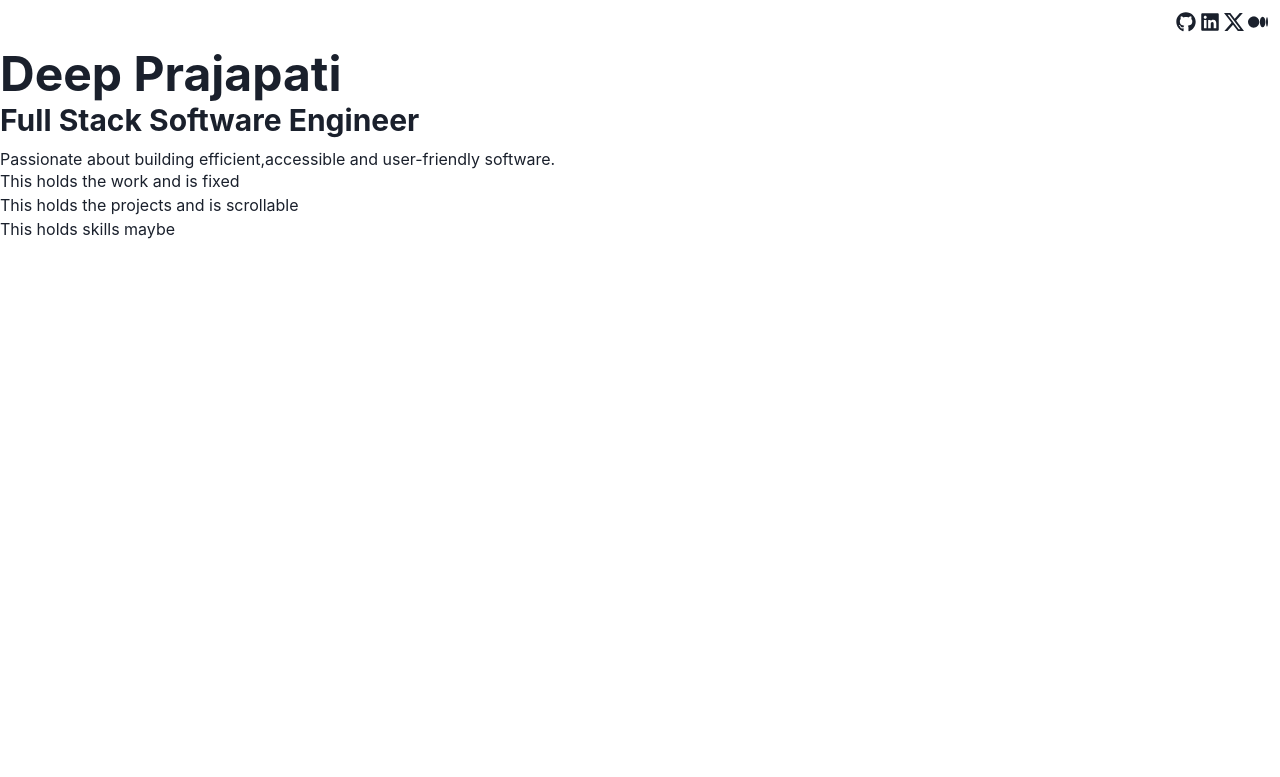
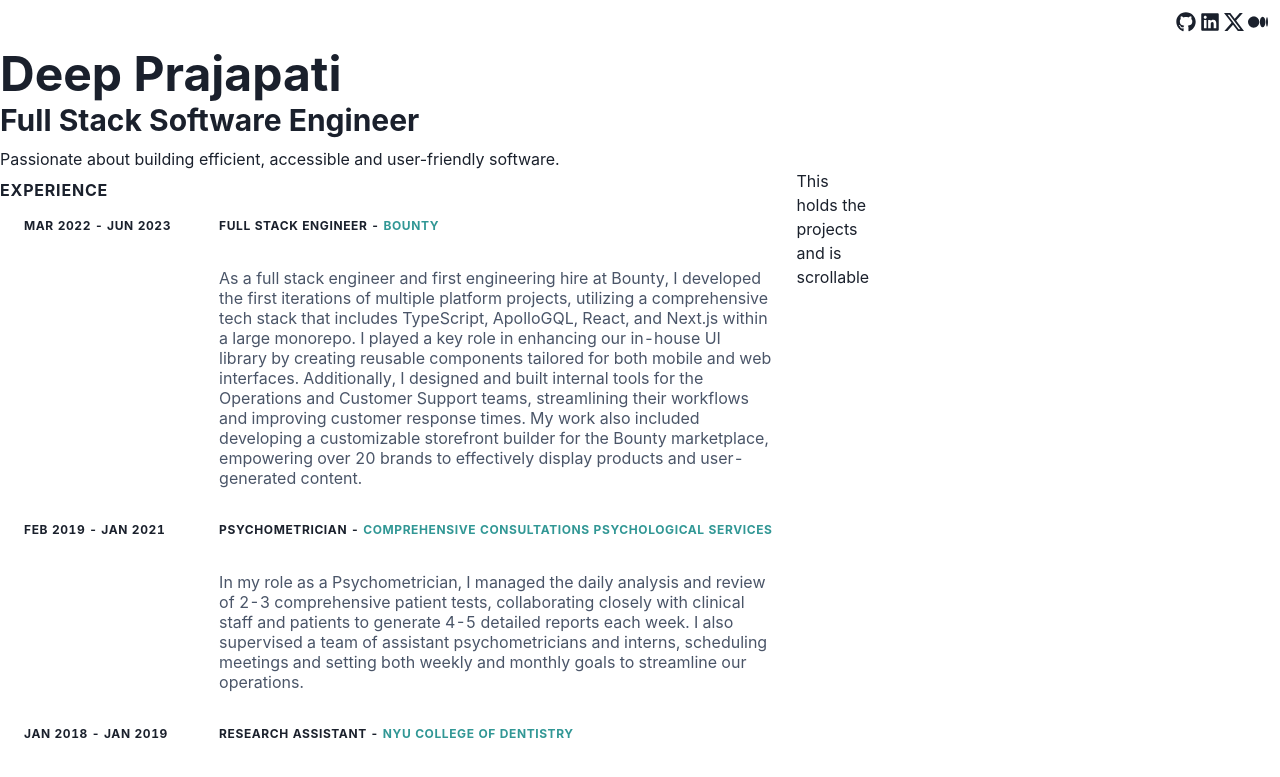
Before and after one commit to dprajapati4/v2-website, a Next.js app: page / in a window 1280 px wide. Shown: the top 777 px of the page. Built offline with nearby package versions, Linux system fonts and the light colour scheme.

Commit message:
add experience data and table

```diff
--- /dev/null
+++ b/src/app/_components/ExperienceTable.js
@@ -0,0 +1,60 @@
+import React from "react";
+import {
+  Box,
+  Table,
+  Tbody,
+  Tfoot,
+  Tr,
+  Th,
+  Td,
+  TableContainer,
+  Link,
+} from "@chakra-ui/react";
+
+const Tdata = ({ children }) => {
+  return (
+    <Td
+      fontWeight={"bold"}
+      textTransform={"uppercase"}
+      fontSize={"xs"}
+      letterSpacing={"wider"}
+    >
+      {children}
+    </Td>
+  );
+};
+
+export const ExperienceTable = ({ experiences }) => {
+  return (
+    <TableContainer>
+      <Table variant="unstyled" size={"md"}>
+        <Tbody>
+          {experiences.map((experience, i) => (
+            <React.Fragment key={i}>
+              <Tr>
+                <Tdata>{experience.date}</Tdata>
+                <Tdata>
+                  {experience.title} -{" "}
+                  <Box as="span" color="teal.500">
+                    {experience.employer}
+                  </Box>
+                </Tdata>
+              </Tr>
+              <Tr>
+                <Td></Td>
+                <Td color="gray.600" whiteSpace="normal" wordBreak="break-word">
+                  {experience.description}
+                </Td>
+              </Tr>
+            </React.Fragment>
+          ))}
+        </Tbody>
+        <Tfoot>
+          <Tr>
+            <Th>View Full Resume</Th>
+          </Tr>
+        </Tfoot>
+      </Table>
+    </TableContainer>
+  );
+};
--- a/src/app/_lib/data.js
+++ b/src/app/_lib/data.js
@@ -11,7 +11,6 @@
 import { SiExpress, SiApollographql } from "react-icons/si";
 import { HiOutlineMail } from "react-icons/hi";
 import { BsTwitterX, BsMedium } from "react-icons/bs";
-
 
 export const technologies = [
   {
@@ -88,3 +87,30 @@
   //     url:'mailto:'
   //   },
 ];
+
+export const experiences = [
+  {
+    date: "Mar 2022 - Jun 2023",
+    title: "Full Stack Engineer",
+    employer: "Bounty",
+    link: "google.com",
+    description:
+      "As a full stack engineer and first engineering hire at Bounty, I developed the first iterations of multiple platform projects, utilizing a comprehensive tech stack that includes TypeScript, ApolloGQL, React, and Next.js within a large monorepo. I played a key role in enhancing our in-house UI library by creating reusable components tailored for both mobile and web interfaces. Additionally, I designed and built internal tools for the Operations and Customer Support teams, streamlining their workflows and improving customer response times. My work also included developing a customizable storefront builder for the Bounty marketplace, empowering over 20 brands to effectively display products and user-generated content. ",
+  },
+  {
+    date: "Feb 2019 - Jan 2021",
+    title: "Psychometrician",
+    employer: "Comprehensive Consultations Psychological Services",
+    link: "google.com",
+    description:
+      "In my role as a Psychometrician, I managed the daily analysis and review of 2-3 comprehensive patient tests, collaborating closely with clinical staff and patients to generate 4-5 detailed reports each week. I also supervised a team of assistant psychometricians and interns, scheduling meetings and setting both weekly and monthly goals to streamline our operations.  ",
+  },
+  {
+    date: "Jan 2018 - Jan 2019",
+    title: "Research Assistant",
+    employer: "NYU College of Dentistry",
+    link: "google.com",
+    description:
+      "As a Research Assistant at NYU College of Dentistry's COBRA Lab, I honed my technical skills by conducting 3D printing, microCT imaging, and nano-indentation, while also preparing polished specimen samples. My commitment to advancing research was demonstrated through monthly presentations using quantitative analysis and creative visuals. ",
+  },
+];
--- a/src/app/page.js
+++ b/src/app/page.js
@@ -1,8 +1,9 @@
 "use client";
 
 import { Box, Heading } from "@chakra-ui/react";
-import { socials } from "./_lib/data";
+import { socials, experiences } from "./_lib/data";
 import { SocialLink } from "./_components/SocialLink";
+import { ExperienceTable } from "./_components/ExperienceTable";
 
 export default function Home() {
   return (
@@ -19,7 +20,7 @@
           <SocialLink social={social} key={social.name} />
         ))}
       </Box>
-
+      <Box>
         <Heading as="h1" size="2xl">
           Deep Prajapati
         </Heading>
@@ -27,14 +28,27 @@
           Full Stack Software Engineer
         </Heading>
         <Heading as={"h3"} size="sm" fontWeight="400" mt="3">
-        Passionate about building efficient,accessible and user-friendly
+          Passionate about building efficient, accessible and user-friendly
           software.
         </Heading>
+      </Box>
+      <Box display={"flex"} justifyContent="space-between" w={'50%'}>
         <Box>
-        <Box>This holds the work and is fixed</Box>
+          <Heading
+            as={"h2"}
+            size="sm"
+            mt="3"
+            fontWeight={"bold"}
+            textTransform={"uppercase"}
+            letterSpacing={"wider"}
+          >
+            Experience
+          </Heading>
+          <ExperienceTable experiences={experiences} />
+        </Box>
         <Box>This holds the projects and is scrollable</Box>
+      </Box>
       <Box>This holds skills maybe</Box>
-      </Box>
     </Box>
   );
 }
```
Lines whose indentation alone changed are shown as unchanged.
